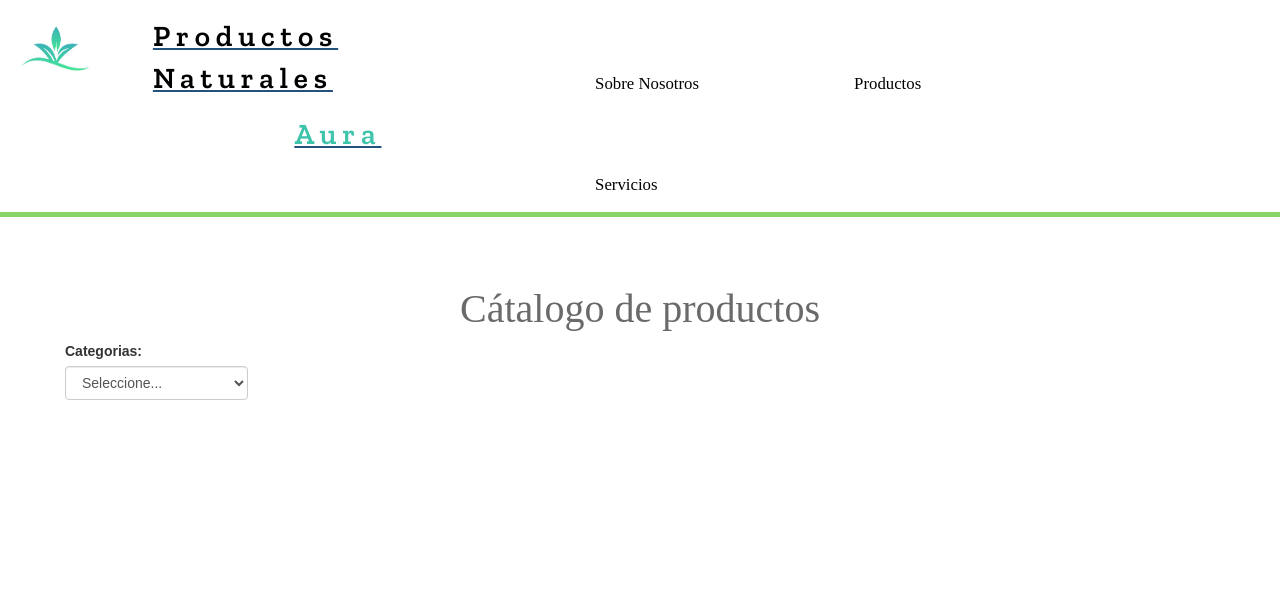
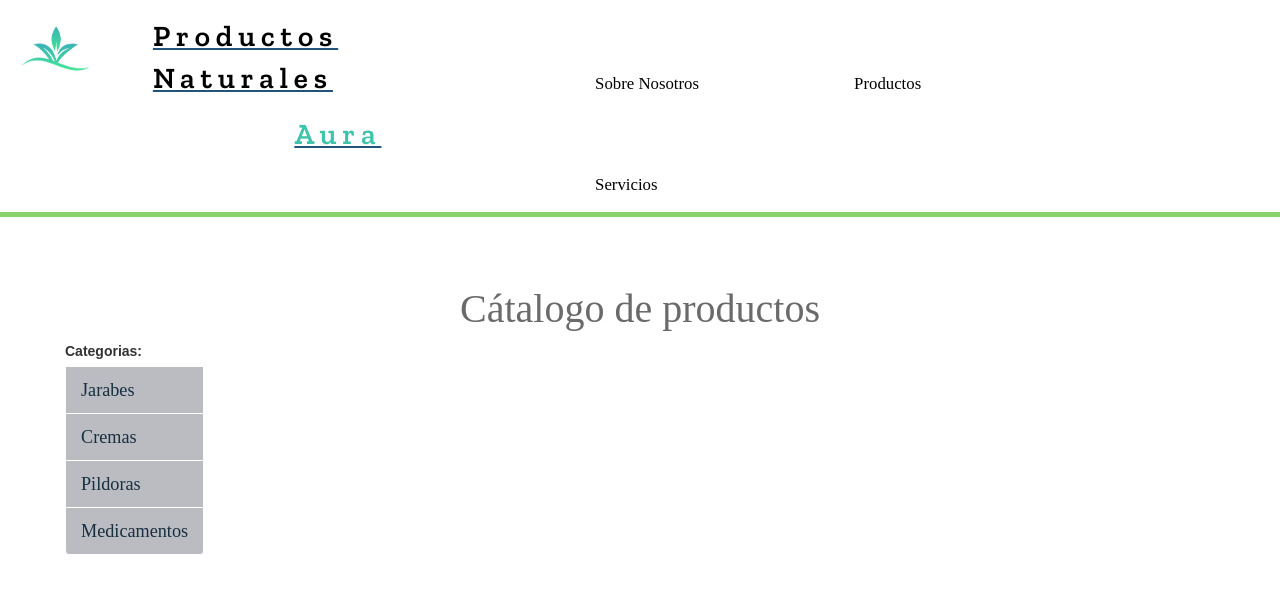
Before and after one commit to GabyZamora/ProyectoSocial, a PHP site: page /index.php?mod=prod&form=cat in a window 1280 px wide. Shown: the top 593 px of the page. Run offline with PHP 8.4, Linux system fonts and the light colour scheme; data that the repository does not hold is empty.

Commit message:
categorias catalogo

```diff
--- a/css/body.css
+++ b/css/body.css
@@ -85,7 +85,7 @@
 .cate h4{
     text-align: center;
     font-family: 'Quattrocento';
-    font-size: 1.5em;
+    font-size: 16px;
 }
 .circulo {
     width: 150px;
@@ -103,8 +103,46 @@ table {
 
 
 }
+/*Categorias en catalogo*/
+.sidebar {
+    margin-bottom: 15px;
+    position: absolute;
+}
+
+.sidebar-right {
+    margin-right: -25px;
+}
+
+.list-group{
+    padding-left: 0;
+    margin-bottom: 20px;
+}
+.list-group-item{
+    position: relative;
+    display: block;
+    padding: 10px 15px;
+    padding-top: 10px;
+    padding-bottom: 10px;
+    margin-bottom: -1px;
+    background-color: #fff;
+    border: 1px solid #ddd;
+    font-family: 'Quattrocento';
+    font-size: 1.3em;
+}
 
 
+.list-group-item_light{
+    background-color: #bbbbc2 !important;
+    border-color: #ffffff;
+}
+
+.center-block{
+    display: block;
+    margin-right: auto;
+    margin-left: auto;
+    color: #172f3f;
+    text-decoration: none;
+}
 /*Catalogo*/
 .catalogo body{
     font-family: Quattrocento;
@@ -172,23 +210,6 @@ table {
     color: #3498db;
 }
 
-.cate{
-    font-size: 20px;
-    font-family: 'Quattrocento';
-    font-style: italic;
-    text-align: left;
-    color: black;
-}
-.cate ul{
-    list-style: none;
-}
-.cate li{
-    list-style: none;
-}
-
-.cate a{
-    text-decoration: none;
-}
 /*Módulo información*/
 #info img{
     width: 50px;
--- a/presentacion/productos/catalogo.php
+++ b/presentacion/productos/catalogo.php
@@ -20,15 +20,14 @@ include('presentacion/nav.php');
 </head>
 <body class="catalogo">
   <h2 class="title">Cátalogo de productos</h2>
-  <div class="col-md-2">
-    <label>Categorias: </label>
-      <select id="cbxCategorias" name="cbxCategorias" class="form-control">
-        <option value="">Seleccione...</option>
-        <option><a href="index.php?mod=cate&form=ja">Jarabes</a></option>
-        <option><a href="index.php?mod=cate&form=cre">Cremas</a></option>
-        <option><a href="index.php?mod=cate&form=pil">Pildoras</a></option>
-        <option><a href="index.php?mod=cate&form=me">Medicamentos</a></option>
-    </select>
+  <div class="col-md-1">
+    <section class="sidebar sidebar-right">
+      <label>Categorias: </label>
+          <li class="list-group-item list-group-item_light"><a class="center-block" href="index.php?mod=cate&form=ja">Jarabes</a></li>
+          <li class="list-group-item list-group-item_light"><a class="center-block" href="index.php?mod=cate&form=cre">Cremas</a></li>
+          <li class="list-group-item list-group-item_light"><a class="center-block" href="index.php?mod=cate&form=pil">Pildoras</a></li>
+          <li class="list-group-item list-group-item_light"><a class="center-block" href="index.php?mod=cate&form=me">Medicamentos</a></li>
+    </section>
   </div>
   <div class="contain">
     <?php
```
Also changed, not shown: presentacion/categorias/crema.php (+10 -2 lines), presentacion/categorias/jarabe.php (+9 -0 lines), presentacion/categorias/medicamento.php (+9 -0 lines), presentacion/categorias/pildoras.php (+9 -0 lines).
